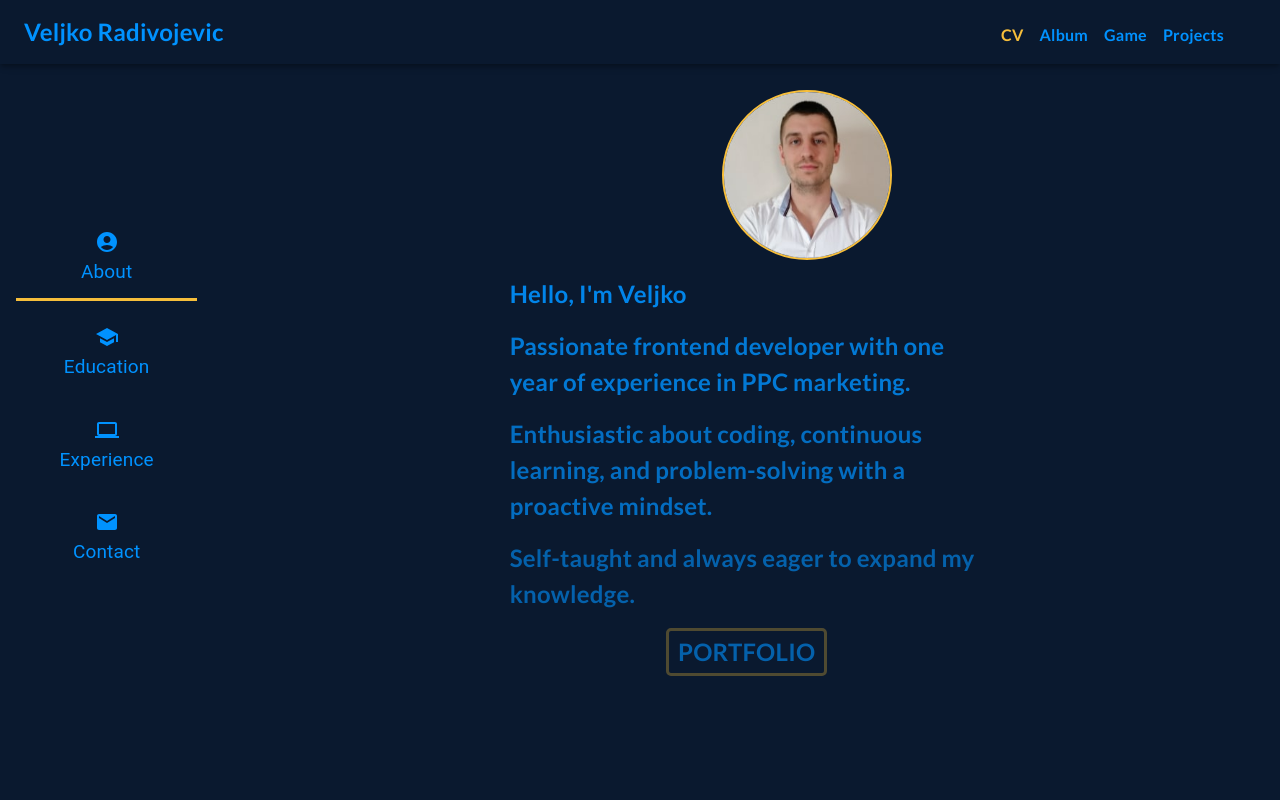
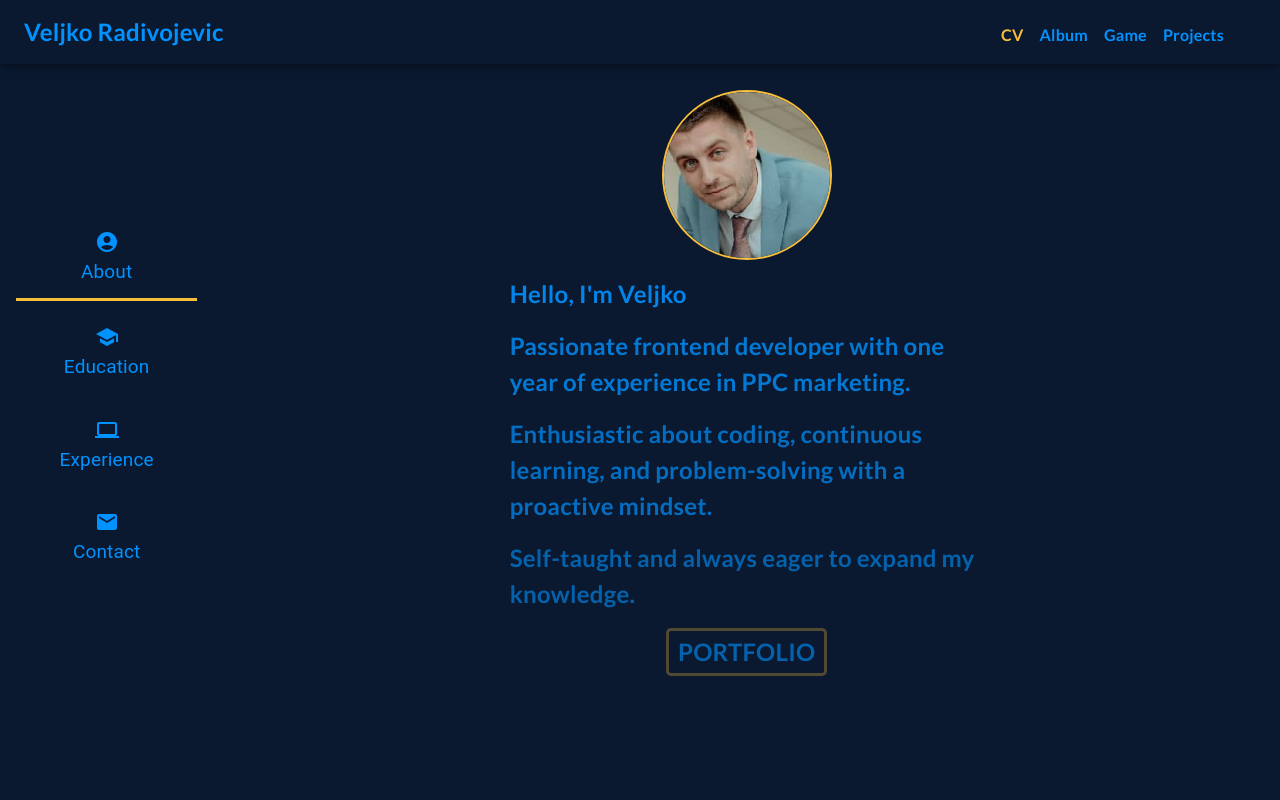
Before and after one commit to veljkoRad/Portfolio-VeljkoRadivojevic, a React (Create React App) app: page / in a window 1280 px wide. Shown: the top 800 px of the page. Built offline with nearby package versions, Linux system fonts and the light colour scheme; no server answers.

Commit message:
portfolio 2024 2

```diff
--- a/src/pages/home/About.js
+++ b/src/pages/home/About.js
@@ -11,7 +11,7 @@ import profile from "../../assets/photos&images/profile.jpg";
 const StyledAvatar = styled(Avatar)(() => ({
   width: 170,
   height: 170,
-  marginRight: "20%",
+  marginRight: "auto",
   marginLeft: "auto",
   border: "2px solid #F6BE3B",
 }));
```
Also changed, not shown: src/assets/photos&images/profile.jpg.
